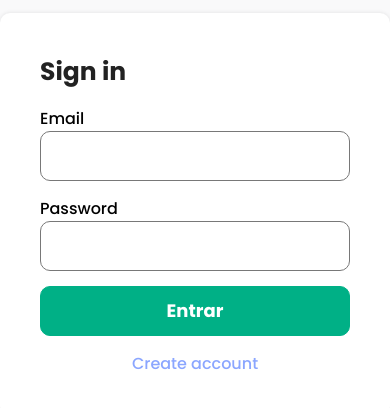
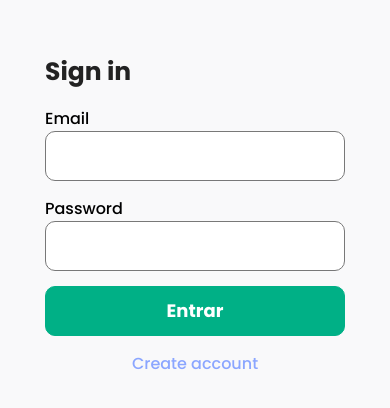
Before and after one commit to GabrielNatan/finance, a React (Create React App) app: page /login in a window 390 px wide. Shown: the part 208-616 px from the top of the page. Built offline with nearby package versions, Linux system fonts and the light colour scheme.

Commit message:
style: add mobile style form

```diff
--- a/src/pages/Login/style.ts
+++ b/src/pages/Login/style.ts
@@ -9,14 +9,20 @@ export const Container = styled.div`
 `
 
 export const Form = styled.form`
-    width: 530px;
-    padding: 40px;
+    width: 100%;
+    max-width: 530px;
+    padding: 45px;
     border-radius: 10px;
     display: flex;
     flex-direction: column;
     gap: 15px;
-    box-shadow: 0px 0px 4px ${({ theme }) => theme.shadowColor};
-    background-color: ${({ theme }) => theme.backgroundSecondary};
+
+    @media screen and (min-width: 768px){
+        width: 530px;
+        padding: 40px;
+        box-shadow: 0px 0px 4px ${({ theme }) => theme.shadowColor};
+        background-color: ${({ theme }) => theme.backgroundSecondary};
+    }
 `
 
 export const Title = styled.h1`
```
